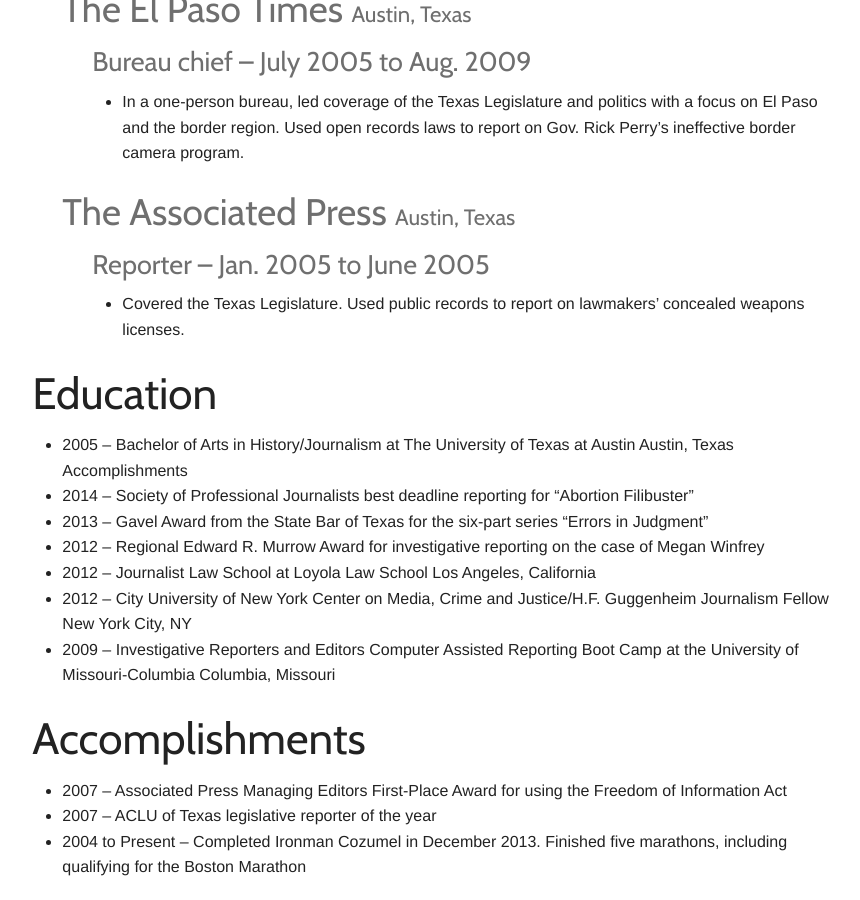
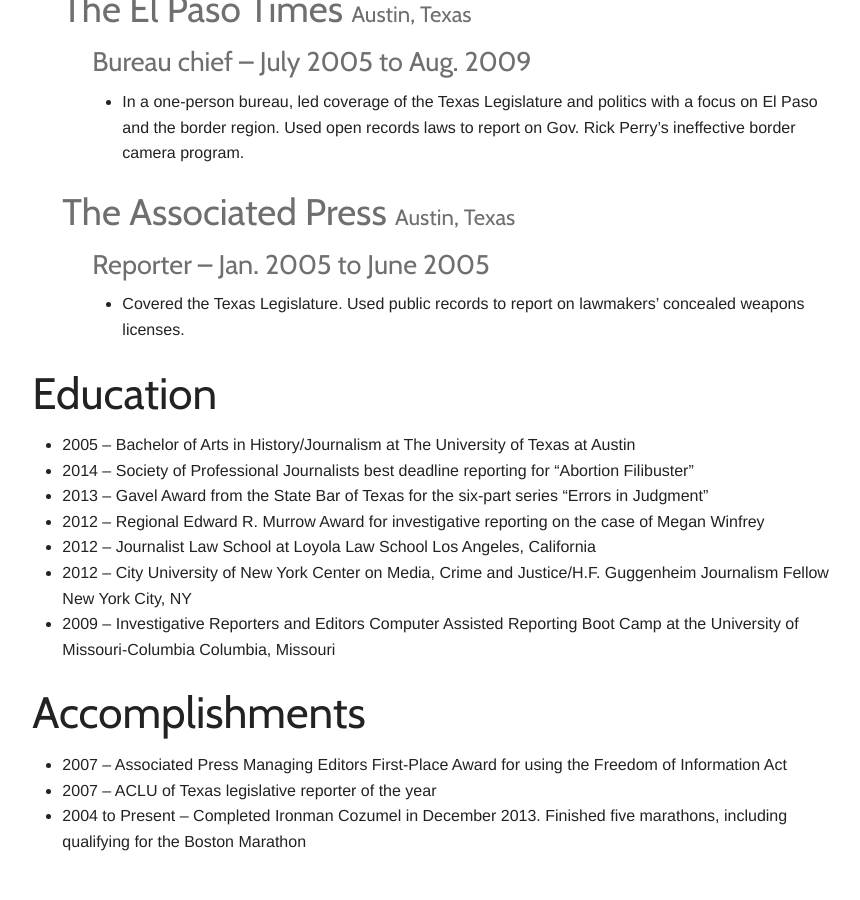
Before and after one commit to BrandiGrissom/resume, a Jekyll site: the page built from index.html, in a window 1280 px wide and 900 px high, scrolled down 1356 px. Shown: the whole window, without its empty margins (206-1066 px from the left). Built offline with Jekyll 4.4.1, drawn with Linux system fonts in a browser that asks for light colours; after the commit the page ends 2230 px from its top, so only the background shows below that.

Commit message:
Update index.html

```diff
--- a/index.html
+++ b/index.html
@@ -131,7 +131,7 @@
 
     <ul>
       <li>
-        2005 – Bachelor of Arts in History/Journalism at The University of Texas at Austin Austin, Texas Accomplishments
+        2005 – Bachelor of Arts in History/Journalism at The University of Texas at Austin
       </li>
       <li>
         2014 – Society of Professional Journalists best deadline reporting for “Abortion Filibuster”
```
